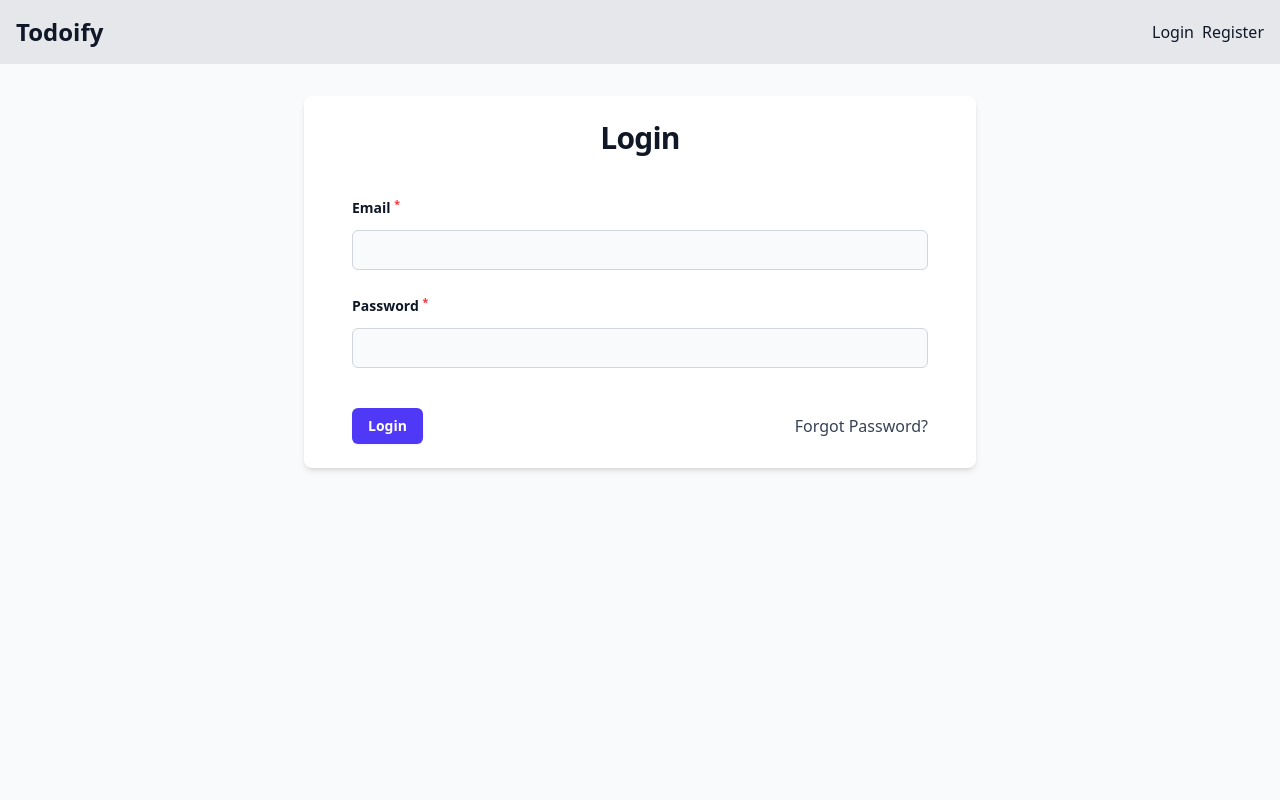
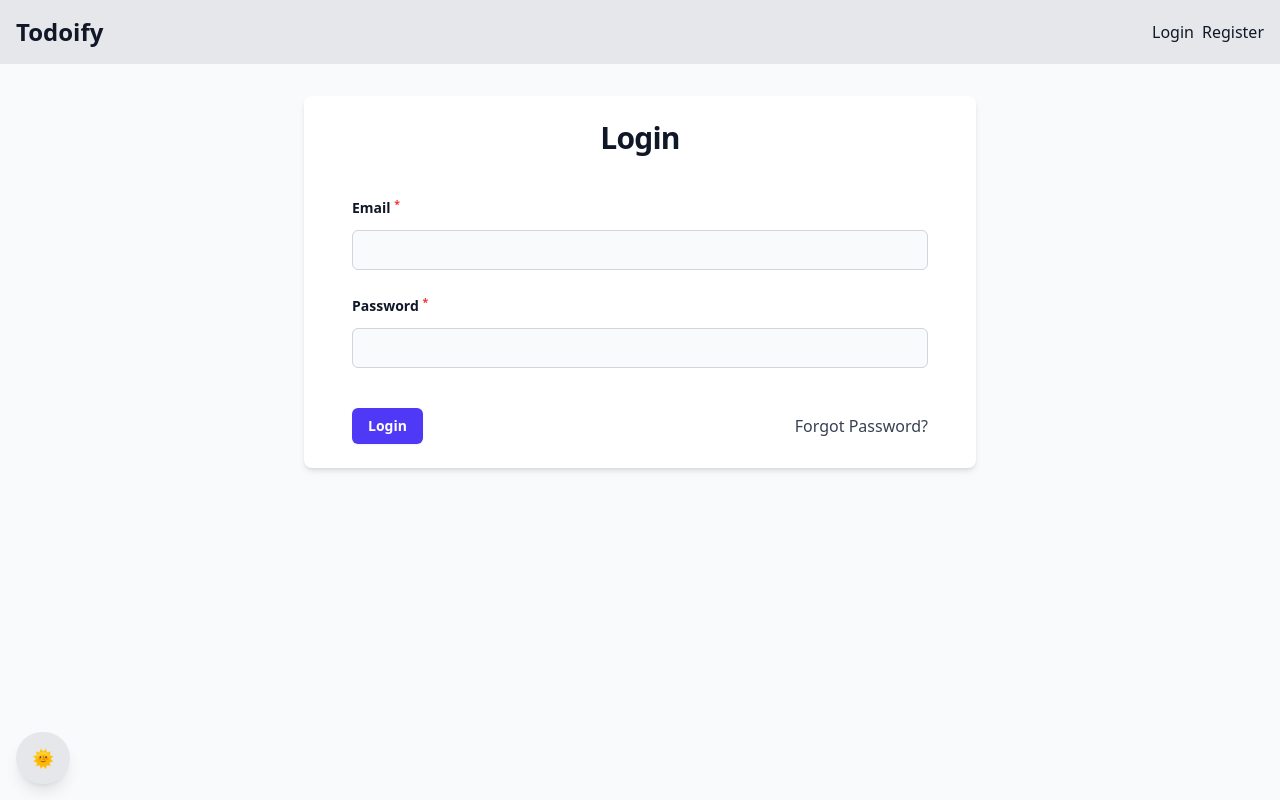
Before and after one commit to shashikanuwan/todoify, a Vue app in the folder frontend/: page /login in a window 1280 px wide. Built offline with nearby package versions, Linux system fonts and the light colour scheme.

Commit message:
feat: setup dark mode toggle and custom scrollbar style

```diff
--- a/frontend/src/App.vue
+++ b/frontend/src/App.vue
@@ -3,6 +3,7 @@ import Navigation from '@/components/Navigation.vue'
 import { useRoute } from 'vue-router'
 import { useAuthStore } from '@/stores/auth.js'
 import { watch } from 'vue'
+import ModeButton from '@/components/ui/mode/ModeButton.vue'
 
 const route = useRoute()
 const authStore = useAuthStore()
@@ -23,6 +24,5 @@ watch(
 
     <RouterView />
   </main>
+  <ModeButton />
 </template>
-
-<style scoped></style>
--- a/frontend/src/assets/main.css
+++ b/frontend/src/assets/main.css
@@ -1 +1,25 @@
 @import 'tailwindcss';
+
+@custom-variant dark (&:where(.dark, .dark *));
+
+/* width */
+::-webkit-scrollbar {
+  width: 5px;
+}
+
+/* Track */
+::-webkit-scrollbar-track {
+  background: #c4c3c3;
+  border-radius: 5px;
+}
+
+/* Handle */
+::-webkit-scrollbar-thumb {
+  background: #035ca5;
+  border-radius: 5px;
+}
+
+/* Handle on hover */
+::-webkit-scrollbar-thumb:hover {
+  background: #63718d;
+}
--- /dev/null
+++ b/frontend/src/components/ui/mode/ModeButton.vue
@@ -0,0 +1,36 @@
+<script setup>
+import { ref, onMounted } from 'vue'
+
+const isDark = ref(false)
+
+const applyTheme = () => {
+  const html = document.documentElement
+  if (isDark.value) {
+    html.classList.add('dark')
+    localStorage.setItem('theme', 'dark')
+  } else {
+    html.classList.remove('dark')
+    localStorage.setItem('theme', 'light')
+  }
+}
+
+const toggleTheme = () => {
+  isDark.value = !isDark.value
+  applyTheme()
+}
+
+onMounted(() => {
+  isDark.value = localStorage.getItem('theme') === 'dark'
+  applyTheme()
+})
+</script>
+
+<template>
+  <button
+    @click="toggleTheme"
+    class="fixed bottom-4 left-4 bg-gray-200 dark:bg-gray-800 text-gray-900 dark:text-gray-100 px-2 py-2 md:px-4 md:py-3 rounded-full shadow-lg transition-all duration-300 hover:scale-110 sm:hover:scale-105 text-xl sm:text-lg"
+  >
+    <span v-if="!isDark">🌞</span>
+    <span v-else>🌙</span>
+  </button>
+</template>
--- a/frontend/src/views/task/TaskList.vue
+++ b/frontend/src/views/task/TaskList.vue
@@ -11,18 +11,23 @@ onMounted(() => {
 </script>
 
 <template>
-  <div v-for="task in taskStore.tasks" :key="task.id">
-    <div
-      class="bg-gray-200 dark:bg-gray-700 p-4 rounded-md shadow flex justify-between items-start"
-    >
-      <div>
-        <h3 class="font-bold text-gray-800 dark:text-white">{{ task.title }}</h3>
-        <p class="text-sm text-gray-600 dark:text-gray-300">{{ task.description }}</p>
+  <div class="max-h-[500px] overflow-y-auto space-y-4">
+    <div v-for="task in taskStore.tasks" :key="task.id">
+      <div class="bg-gray-200 dark:bg-gray-700 p-4 rounded-md shadow">
+        <div class="mb-4 text-gray-700 dark:text-gray-50">
+          <span class="text-sm">{{ task.due_date }}</span>
+        </div>
+
+        <div class="grid grid-cols-1 gap-x-8 gap-y-6 justify-items-stretch">
+          <div class="">
+            <h3 class="font-bold text-gray-800 dark:text-white">{{ task.title }}</h3>
+            <p class="mt-2 text-sm text-gray-600 dark:text-gray-300">{{ task.description }}</p>
+          </div>
+          <div class="justify-self-end">
+            <PrimaryButton @click="taskStore.completeTask(task.id)">Done</PrimaryButton>
+          </div>
+        </div>
       </div>
-      <div class="text-gray-700 dark:text-gray-50">
-        <span class="text-sm">{{ task.due_date }}</span>
-      </div>
-      <PrimaryButton @click="taskStore.completeTask(task.id)">Done</PrimaryButton>
     </div>
   </div>
 </template>
```
